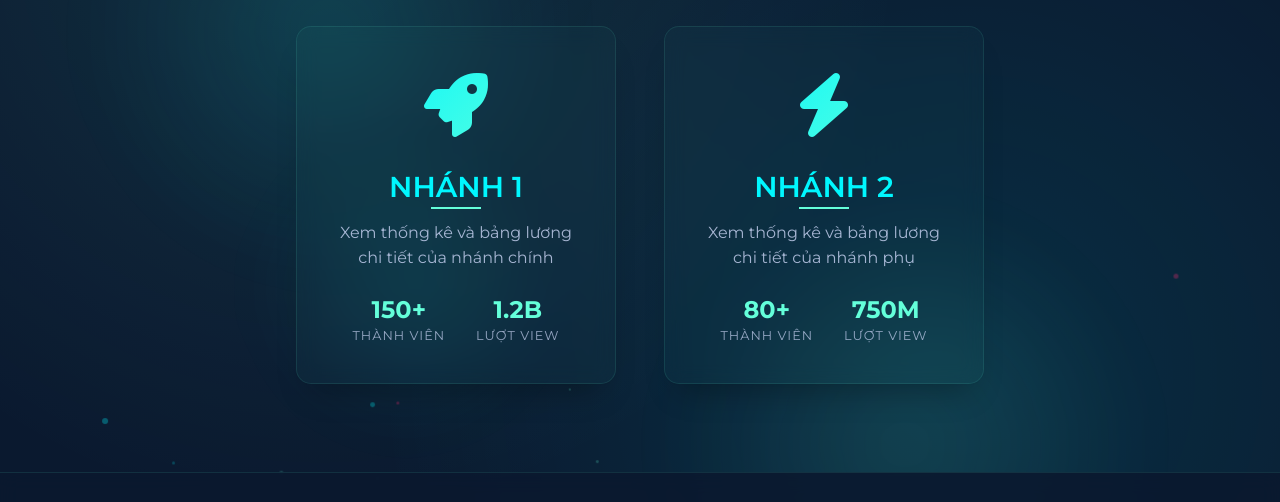
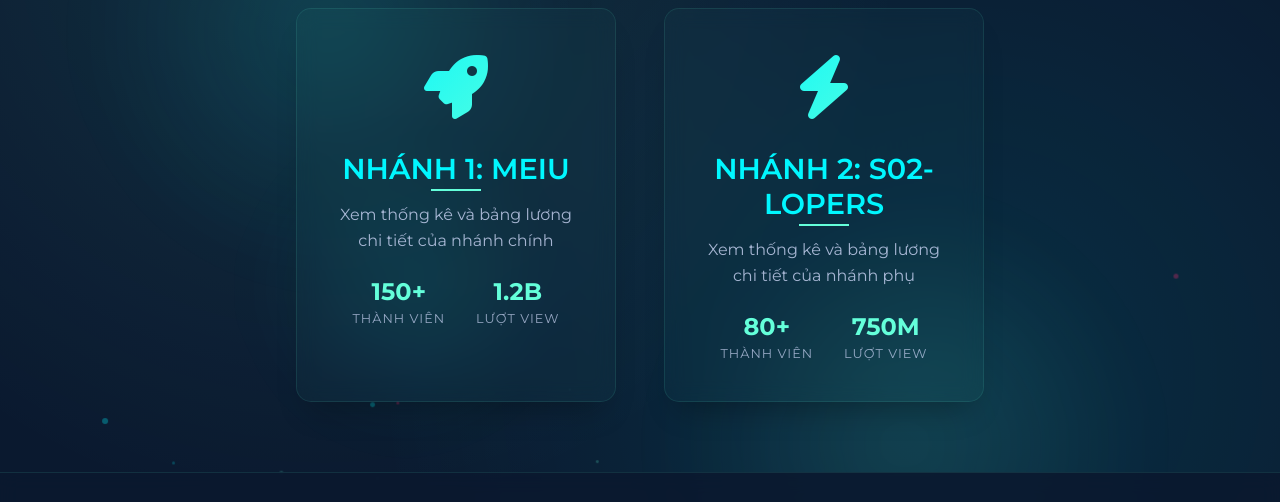
Before and after one commit to QuangNamTricker/tongctv-Lopers, a plain HTML site: page index.html in a window 1280 px wide. Shown: the part 283-785 px from the top of the page. Drawn offline with Linux system fonts and the light colour scheme.

Commit message:
Update index.html

```diff
--- a/index.html
+++ b/index.html
@@ -394,7 +394,7 @@
       <div class="branch-icon">
         <i class="fas fa-rocket"></i>
       </div>
-      <h3 class="branch-name">NHÁNH 1</h3>
+      <h3 class="branch-name">NHÁNH 1: MEIU</h3>
       <p class="branch-desc">Xem thống kê và bảng lương chi tiết của nhánh chính</p>
       <div class="branch-stats">
         <div class="stat">
@@ -412,7 +412,7 @@
       <div class="branch-icon">
         <i class="fas fa-bolt"></i>
       </div>
-      <h3 class="branch-name">NHÁNH 2</h3>
+      <h3 class="branch-name">NHÁNH 2: S02-LOPERS</h3>
       <p class="branch-desc">Xem thống kê và bảng lương chi tiết của nhánh phụ</p>
       <div class="branch-stats">
         <div class="stat">
```
